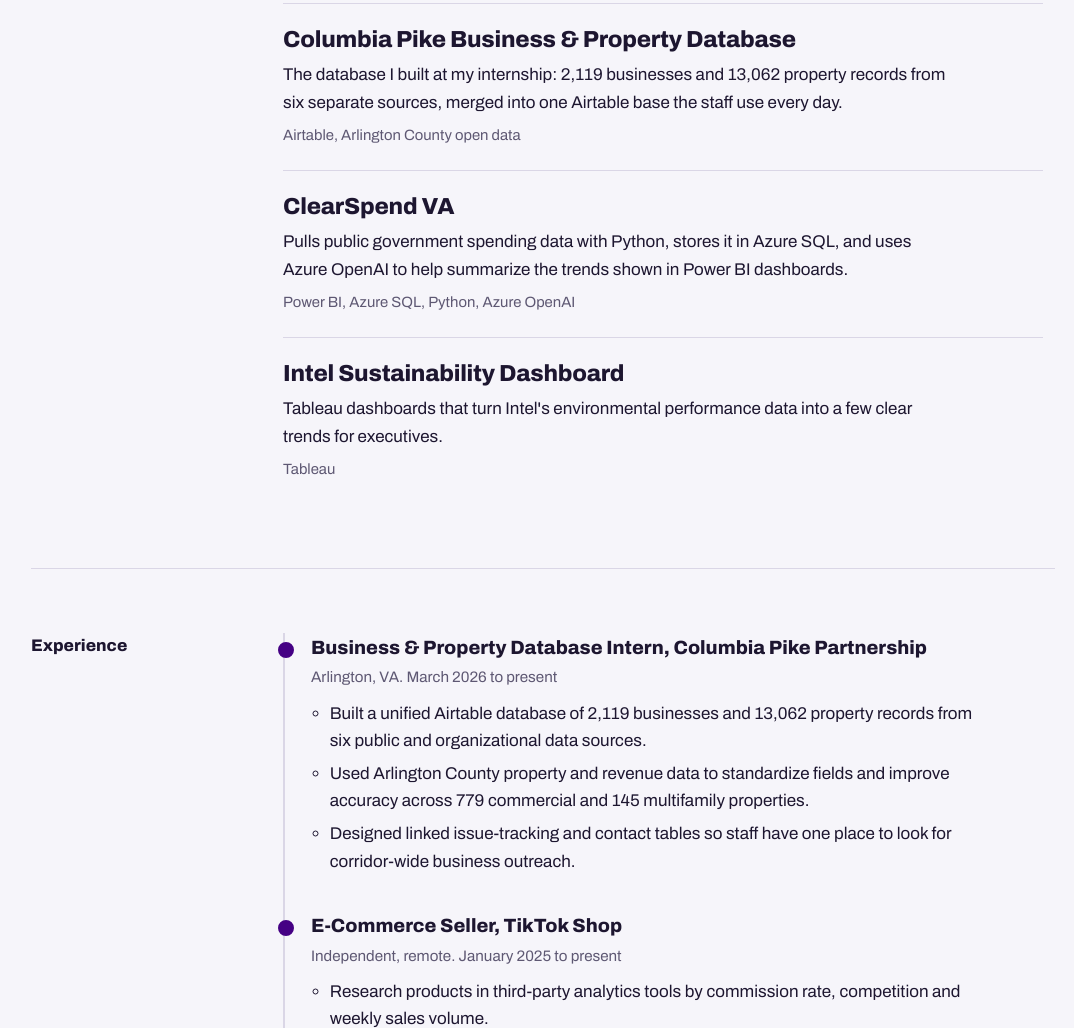
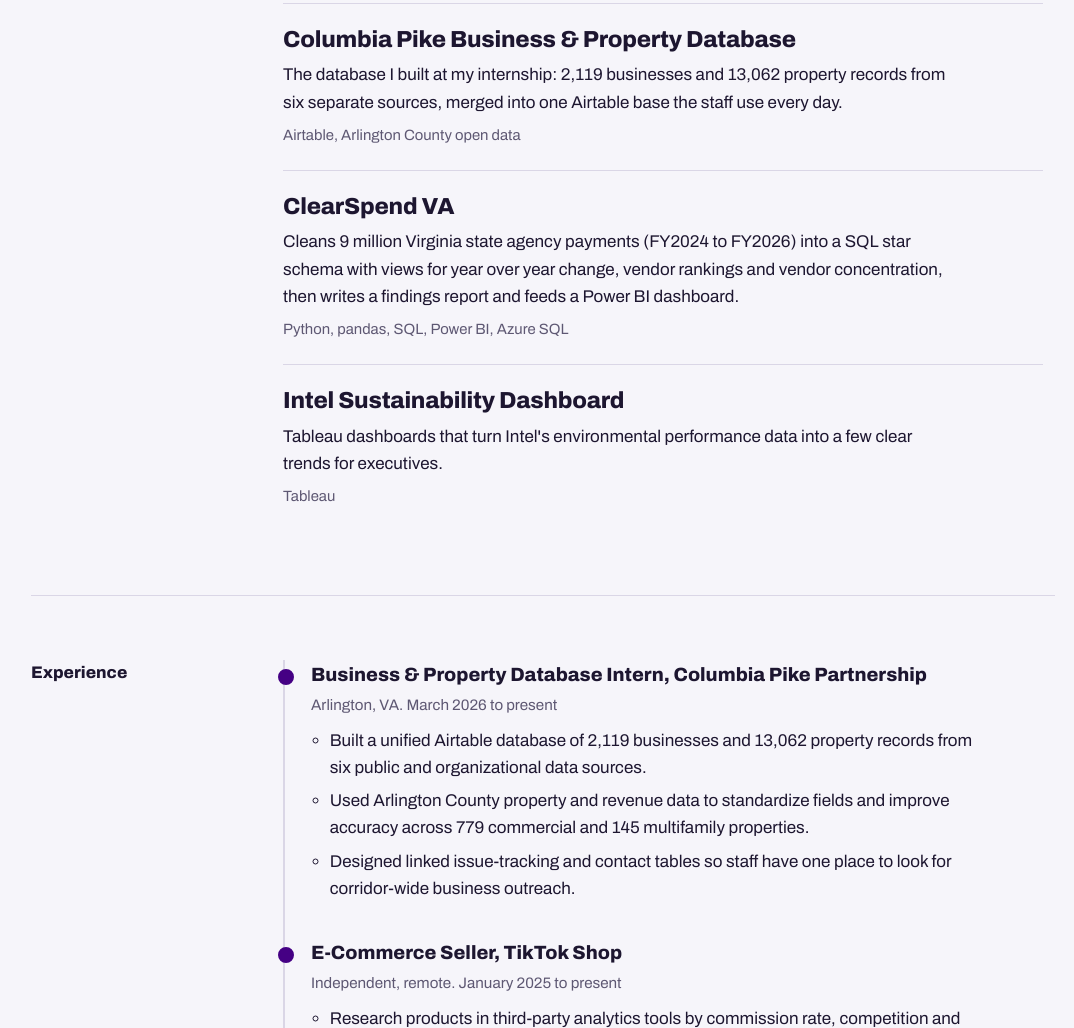
Before and after one commit to clint-caccia/clint-caccia.github.io, a plain HTML site: page index.html in a window 1280 px wide. Shown: the part 1431-2459 px from the top of the page, without its empty margins (97-1171 px from the left). Drawn offline with Linux system fonts and the light colour scheme.

Commit message:
Update ClearSpend VA description

```diff
--- a/index.html
+++ b/index.html
@@ -183,8 +183,8 @@
 
           <article class="project">
             <h4><a href="https://github.com/clint-caccia/clearspend-va">ClearSpend VA</a></h4>
-            <p>Pulls public government spending data with Python, stores it in Azure SQL, and uses Azure OpenAI to help summarize the trends shown in Power BI dashboards.</p>
-            <p class="tools">Power BI, Azure SQL, Python, Azure OpenAI</p>
+            <p>Cleans 9 million Virginia state agency payments (FY2024 to FY2026) into a SQL star schema with views for year over year change, vendor rankings and vendor concentration, then writes a findings report and feeds a Power BI dashboard.</p>
+            <p class="tools">Python, pandas, SQL, Power BI, Azure SQL</p>
           </article>
 
           <article class="project">
```
